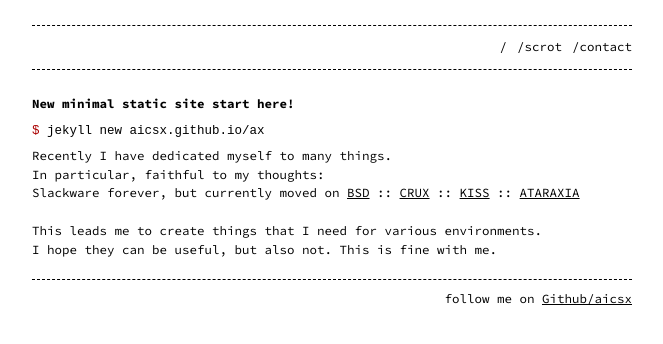
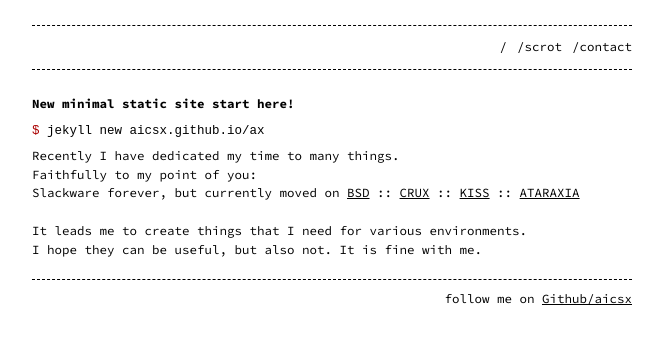
Before and after one commit to aicsx/ax, a Jekyll site: the page built from _posts/2020-04-05-linuax-switch-welcome-github.md, in a window 1280 px wide. Shown: the top 344 px of the page, without its empty margins (308-971 px from the left). Built offline with Jekyll 4.4.1, drawn with Linux system fonts in a browser that asks for light colours.

Commit message:
_posts update

```diff
--- a/_posts/2020-04-05-linuax-switch-welcome-github.md
+++ b/_posts/2020-04-05-linuax-switch-welcome-github.md
@@ -10,8 +10,8 @@ categories: blog
 $ jekyll new aicsx.github.io/ax
 {% endhighlight %}
 
-Recently I have dedicated myself to many things.
-In particular, faithful to my thoughts:
+Recently I have dedicated my time to many things.
+Faithfully to my point of you:
 Slackware forever, but currently moved on [BSD] :: [CRUX] :: [KISS] :: [ATARAXIA]
 
 [BSD]:  https://www.freebsd.org
@@ -19,5 +19,5 @@ Slackware forever, but currently moved on [BSD] :: [CRUX] :: [KISS] :: [ATARAXIA
 [KISS]: https://k1ss.org
 [ATARAXIA]: https://ataraxialinux.github.io
 <p>&nbsp;</p>
-This leads me to create things that I need for various environments.
-I hope they can be useful, but also not. This is fine with me.
+It leads me to create things that I need for various environments.
+I hope they can be useful, but also not. It is fine with me.
```
